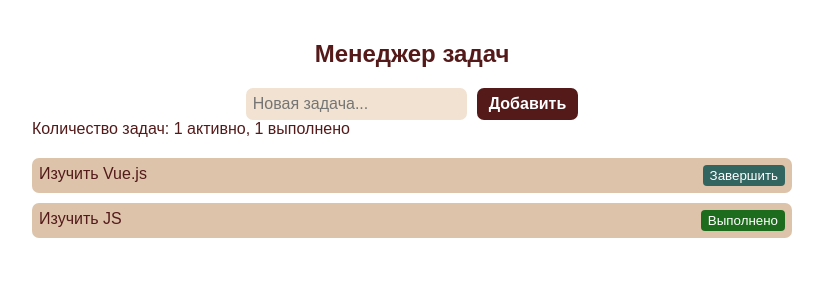
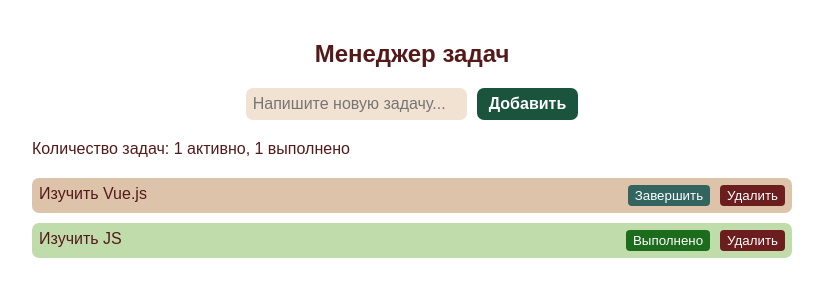
Before and after one commit to Demidog03/myfreedom-wed-sat-vue-js, a Vue app in the folder vue-project-2/: page / in a window 1280 px wide. Shown: the top 300 px of the page, without its empty margins (228-1051 px from the left). Built offline with nearby package versions, Linux system fonts and the light colour scheme; a web font is replaced by a local one.

Commit message:
Создание и использование компонентов
Свойства (Props) и события компонентов

```diff
--- a/vue-project-2/src/App.vue
+++ b/vue-project-2/src/App.vue
@@ -1,11 +1,8 @@
 <script setup lang="ts">
 import { ref, computed } from 'vue'
-
-interface Task {
-  id: number
-  title: string
-  isCompleted: boolean
-}
+import TaskItem from './components/TaskItem.vue'
+import TaskForm from './components/TaskForm.vue'
+import type { Task } from './types/task.types'
 
 const tasks = ref<Task[]>([
   { id: 1, title: 'Изучить Vue.js', isCompleted: false },
@@ -17,24 +14,14 @@ const completedTasksAmount = computed(
   () => tasks.value.filter((t) => t.isCompleted === true).length,
 )
 
-console.log(activeTasksAmount)
-console.log(completedTasksAmount)
-
-const newTaskTitle = ref<string>('')
-
-function addTask() {
-  console.log(newTaskTitle.value)
-
+function addTask(newTaskTitle: string) {
   const newTaks: Task = {
     id: Date.now(),
-    title: newTaskTitle.value.trim(),
+    title: newTaskTitle,
     isCompleted: false,
   }
 
   tasks.value.push(newTaks)
-
-  // чистка инпута
-  newTaskTitle.value = ''
 }
 
 function completeTask(id: number) {
@@ -53,42 +40,31 @@ function returnTask(id: number) {
   }
 }
 
-// function changeNewTaskTitleValue() {
-//   newTaskTitle.value = 'Saga'
-// }
+function deleteTask(id: number) {
+  tasks.value = tasks.value.filter(t => t.id !== id)
+}
 </script>
 
 <template>
   <div class="container">
     <h2 class="title">Менеджер задач</h2>
 
-    <form @submit.prevent="addTask" class="form">
-      <!-- v-model -> директива two-way binding (двухсторонная привязка) -->
-      <input
-        v-model="newTaskTitle"
-        class="input"
-        type="text"
-        placeholder="Новая задача..."
-        required
+    <TaskForm @add-task="addTask" />
+
+    <p class="task-elements-text">Количество задач: {{ activeTasksAmount }} активно, {{ completedTasksAmount }} выполнено</p>
+
+    <ul v-if="tasks.length > 0" class="tasks-list">
+      <TaskItem
+        v-for="(task, index) in tasks"
+        v-bind:key="index"
+        :task="task"
+        @complete-task="completeTask"
+        @return-task="returnTask"
+        @delete-task="deleteTask"
       />
-      <button class="submit-btn" type="submit">Добавить</button>
-    </form>
-
-    <p>Количество задач: {{ activeTasksAmount }} активно, {{ completedTasksAmount }} выполнено</p>
-
-    <ul class="tasks-list">
-      <li v-for="task in tasks">
-        <span>{{ task.title }}</span>
-        <button @click="completeTask(task.id)" v-if="!task.isCompleted" class="in-progress-btn">
-          Завершить
-        </button>
-        <button @click="returnTask(task.id)" v-if="task.isCompleted" class="completed-btn">
-          Выполнено
-        </button>
-      </li>
     </ul>
 
-    <!-- <button @click="changeNewTaskTitleValue">Поменять значение newTaskTitle</button> -->
+    <p v-if="tasks.length === 0" class="no-tasks-text" >Нет задач.</p>
   </div>
 </template>
 
@@ -101,35 +77,12 @@ function returnTask(id: number) {
   color: #541a1a;
 }
 
+.task-elements-text {
+  margin-top: 20px;
+}
+
 .title {
   text-align: center;
-}
-
-.form {
-  margin-top: 20px;
-  display: flex;
-  gap: 10px;
-  justify-content: center;
-}
-
-.input {
-  outline: 0;
-  padding: 7px;
-  font-size: 1rem;
-  background-color: #f1e2d1;
-  border: 0;
-  border-radius: 7px;
-}
-
-.submit-btn {
-  border: 0;
-  padding: 7px 12px;
-  font-weight: 600;
-  background-color: #541a1a;
-  color: white;
-  border-radius: 7px;
-  font-size: 1rem;
-  cursor: pointer;
 }
 
 .tasks-list {
@@ -140,29 +93,9 @@ function returnTask(id: number) {
   list-style-type: none;
 }
 
-.tasks-list li {
-  background-color: #dcc3aa;
-  padding: 7px;
-  border-radius: 7px;
-  display: flex;
-  justify-content: space-between;
-}
-
-.in-progress-btn {
-  padding: 3px 7px;
-  background-color: #326460;
-  border: none;
-  border-radius: 4px;
-  color: white;
-  cursor: pointer;
-}
-
-.completed-btn {
-  padding: 3px 7px;
-  background-color: #1d6c1d;
-  border: none;
-  border-radius: 4px;
-  color: white;
-  cursor: pointer;
+.no-tasks-text {
+  margin-top: 20px;
+  color: #541a1a7d;
+  text-align: center;
 }
 </style>
--- /dev/null
+++ b/vue-project-2/src/components/TaskForm.vue
@@ -0,0 +1,54 @@
+<script setup lang="ts">
+import { ref } from 'vue';
+
+const newTaskTitle = ref<string>('')
+
+const emit = defineEmits<{
+    addTask: [newTaskTitle: string]
+}>()
+
+function addTaskLocal() {
+    emit('addTask', newTaskTitle.value.trim())
+
+    // чистка
+    newTaskTitle.value = ''
+}
+
+</script>
+
+<template>
+    <form @submit.prevent="addTaskLocal" class="form">
+        <!-- v-model -> директива two-way binding (двухсторонная привязка) -->
+        <input v-model="newTaskTitle" class="input" type="text" placeholder="Напишите новую задачу..." required />
+        <button class="submit-btn" type="submit">Добавить</button>
+    </form>
+</template>
+
+<style scoped>
+.form {
+    margin-top: 20px;
+    display: flex;
+    gap: 10px;
+    justify-content: center;
+}
+
+.input {
+    outline: 0;
+    padding: 7px;
+    font-size: 1rem;
+    background-color: #f1e2d1;
+    border: 0;
+    border-radius: 7px;
+}
+
+.submit-btn {
+    border: 0;
+    padding: 7px 12px;
+    font-weight: 600;
+    background-color: #1a543d;
+    color: white;
+    border-radius: 7px;
+    font-size: 1rem;
+    cursor: pointer;
+}
+</style>
--- /dev/null
+++ b/vue-project-2/src/components/TaskItem.vue
@@ -0,0 +1,81 @@
+<script setup lang="ts">
+import type { Task } from '@/types/task.types';
+
+defineProps<{ // переменные которые получаем с род. компонента
+    task: Task,
+}>()
+
+const emit = defineEmits<{ // функции которые получаем с род. компонента
+    completeTask: [id: number],
+    returnTask: [id: number],
+    deleteTask: [id: number]
+}>()
+</script>
+
+<template>
+    <li :class="task.isCompleted ? 'completed' : 'active'">
+        <span>{{ task.title }}</span>
+        <div class="buttons-container">
+            <button @click="emit('completeTask', task.id)" v-if="!task.isCompleted" class="in-progress-btn">
+                Завершить
+            </button>
+            <button @click="emit('returnTask', task.id)" v-if="task.isCompleted" class="completed-btn">
+                Выполнено
+            </button>
+            <button @click="emit('deleteTask', task.id)" class="delete-btn">
+                Удалить
+            </button>
+        </div>
+    </li>
+</template>
+
+<style scoped>
+li {
+    background-color: #dcc3aa;
+    padding: 7px;
+    border-radius: 7px;
+    display: flex;
+    justify-content: space-between;
+}
+
+li.completed {
+    background-color: #c0dcaa;
+}
+
+li.active {
+    background-color: #dcc3aa;
+}
+
+.in-progress-btn {
+    padding: 3px 7px;
+    background-color: #326460;
+    border: none;
+    border-radius: 4px;
+    color: white;
+    cursor: pointer;
+}
+
+.completed-btn {
+    padding: 3px 7px;
+    background-color: #1d6c1d;
+    border: none;
+    border-radius: 4px;
+    color: white;
+    cursor: pointer;
+}
+
+.delete-btn {
+    padding: 3px 7px;
+    background-color: #6c1d1e;
+    border: none;
+    border-radius: 4px;
+    color: white;
+    cursor: pointer;
+}
+
+.buttons-container {
+    display: flex;
+    gap: 10px;
+    align-items: center;
+}
+</style>
--- /dev/null
+++ b/vue-project-2/src/types/task.types.ts
@@ -0,0 +1,5 @@
+export interface Task {
+  id: number
+  title: string
+  isCompleted: boolean
+}
```
